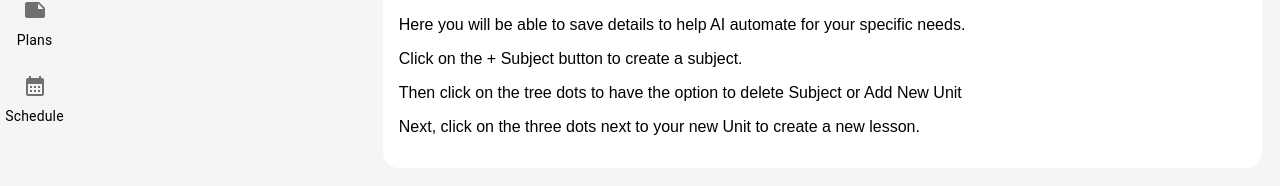
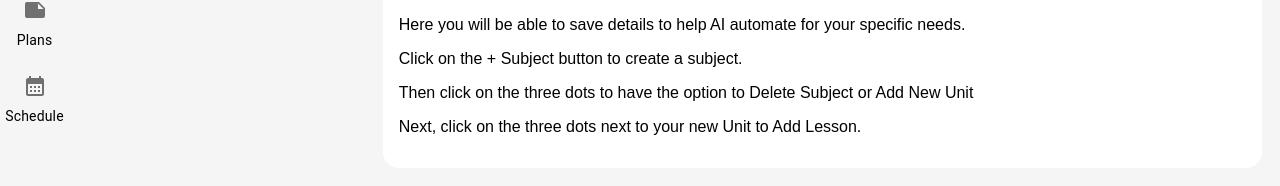
Before and after one commit to ChaseTheCoder/teachr-frontend, a Next.js app: page /plans in a window 1280 px wide. Shown: the part 162-348 px from the top of the page. Built offline with nearby package versions, Linux system fonts and the light colour scheme; no server answers.

Commit message:
Update page.tsx
spelling fixes Plans page

```diff
--- a/app/(loggedin)/plans/page.tsx
+++ b/app/(loggedin)/plans/page.tsx
@@ -7,8 +7,8 @@ export default function Plans() {
       <h1>Your Curriculum and Plans</h1>
       <p>Here you will be able to save details to help AI automate for your specific needs.</p>
       <p>Click on the + Subject button to create a subject.</p>
-      <p>Then click on the tree dots to have the option to delete Subject or Add New Unit</p>
-      <p>Next, click on the three dots next to your new Unit to create a new lesson.</p>
+      <p>Then click on the three dots to have the option to Delete Subject or Add New Unit</p>
+      <p>Next, click on the three dots next to your new Unit to Add Lesson.</p>
     </Surface>
   );
 };
```
